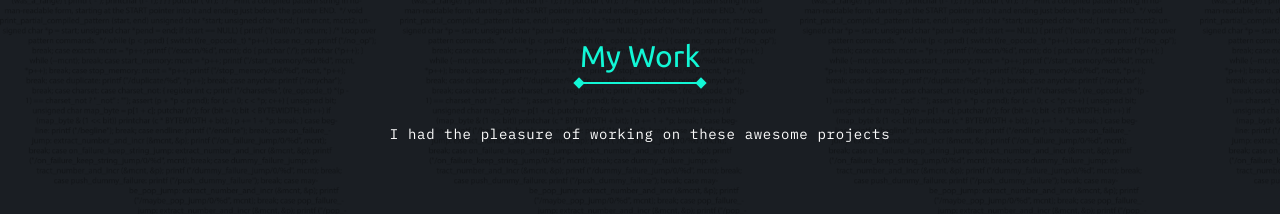
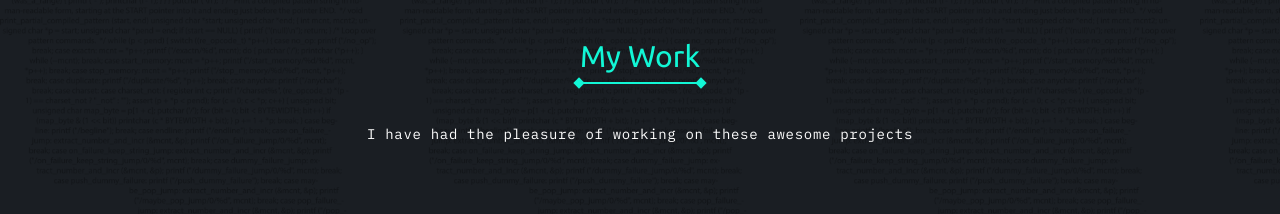
Before and after one commit to zayonsoft/zayonsoft-portfolio, a Next.js app: page / in a window 1280 px wide. Shown: the part 3762-3976 px from the top of the page. Built offline with nearby package versions, Linux system fonts and the light colour scheme; no server answers.

Commit message:
Changed My Work Mini text

```diff
--- a/components/landing/MyWork.tsx
+++ b/components/landing/MyWork.tsx
@@ -31,7 +31,7 @@ export default function MyWork() {
             <p
               className={` text-white ${ibmPlexMono.className} tracking-wider text-center text-sm m-auto`}
             >
-              I had the pleasure of working on these awesome projects
+              I have had the pleasure of working on these awesome projects
             </p>
           </div>
         </section>
```
